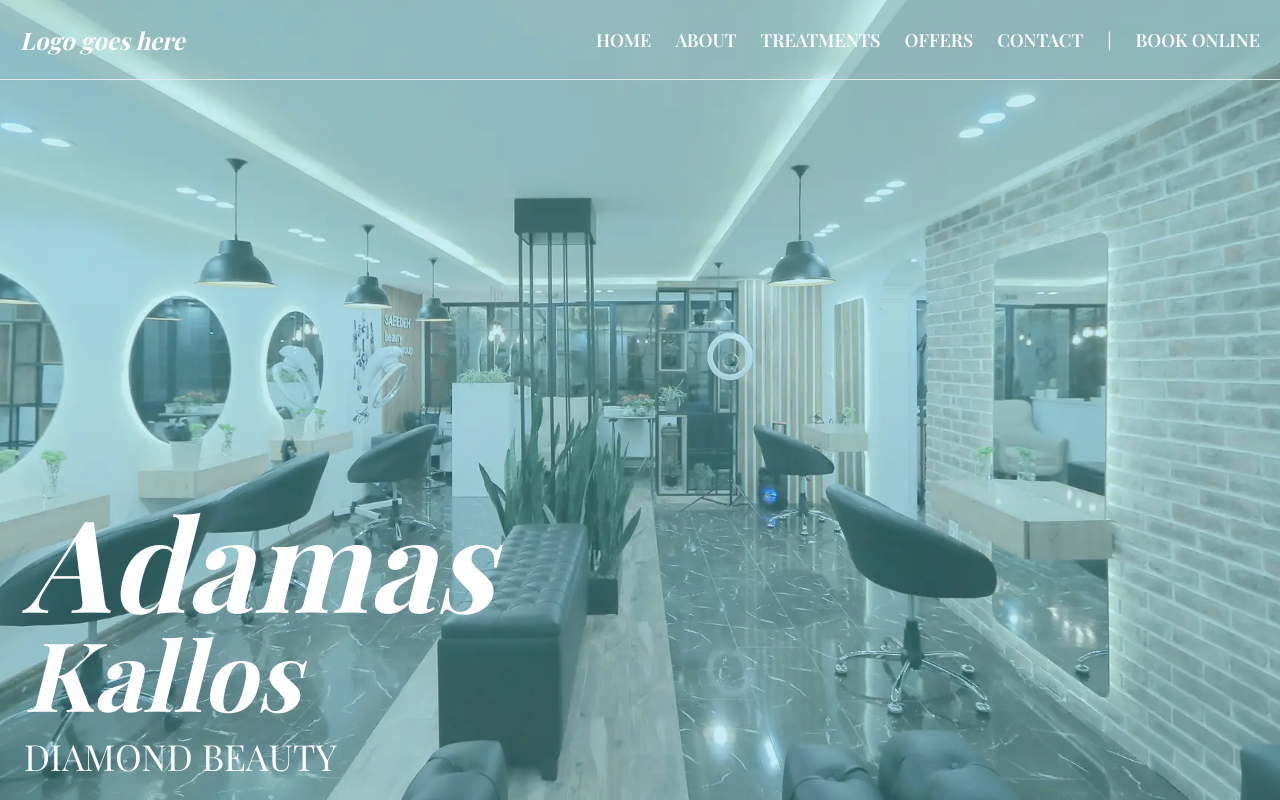
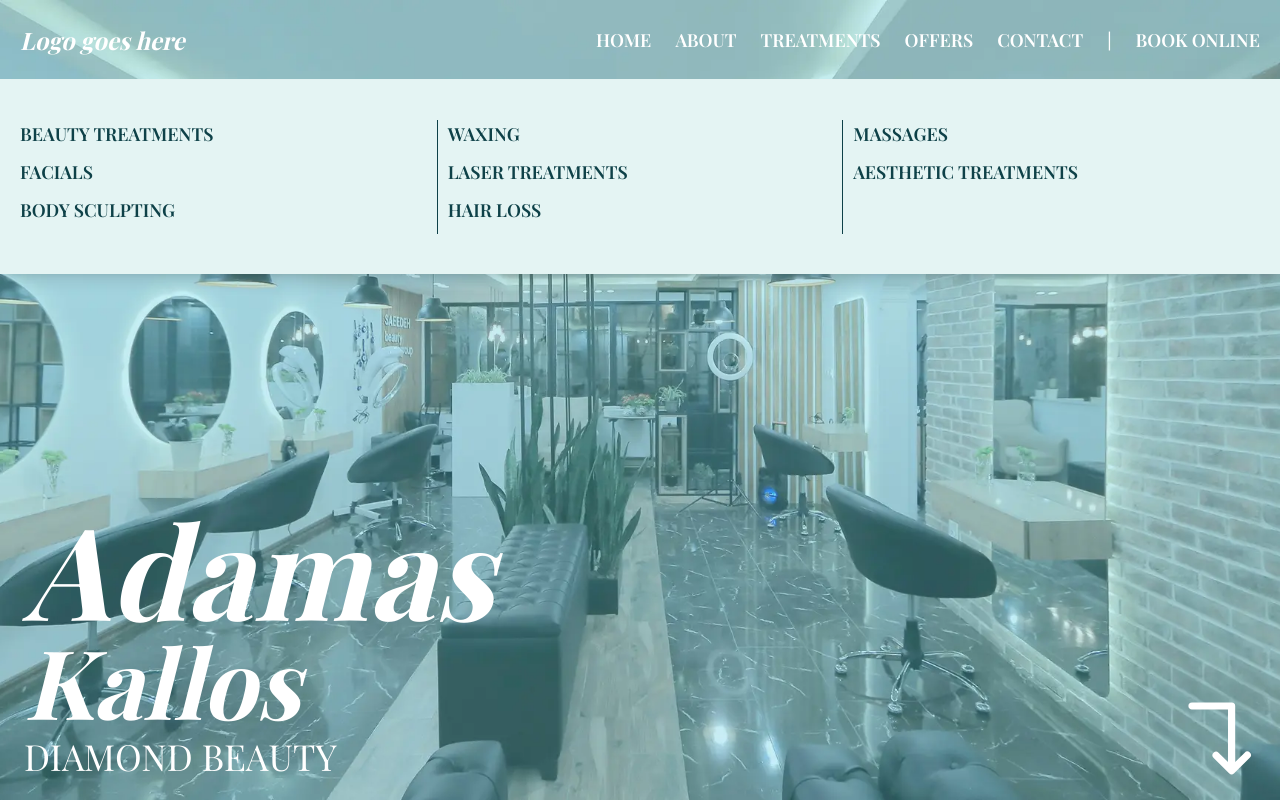
Before and after one commit to TashaRolland92/adamas-kallos, a React (Vite) app: page / in a window 1280 px wide. Built offline with nearby package versions, Linux system fonts and the light colour scheme; a web font is replaced by a local one.

Commit message:
new nav dropdown styles

```diff
--- a/src/components/Header.tsx
+++ b/src/components/Header.tsx
@@ -3,7 +3,7 @@ import Nav from "../components/Nav";
 
 const Header: React.FC = () => {
 	return (
-		<header className="flex justify-between items-center absolute top-0 left-0 right-0 w-full h-20 z-10 px-5 text-white border-b">
+		<header className="flex justify-between items-center absolute top-0 left-0 right-0 w-full h-20 z-10 px-5 text-white border-b border-babyblue">
 			<h1 className="playfair-italic-700 text-2xl">Logo goes here</h1>
 			<Nav />
 		</header>
--- a/src/components/Hero.tsx
+++ b/src/components/Hero.tsx
@@ -1,15 +1,16 @@
 import React from "react";
+import { HiMiniArrowTurnRightDown } from "react-icons/hi2";
 
 const Hero: React.FC = () => {
 	return (
 		<section className="hero-section relative h-screen w-full bg-hero-mobile md:bg-hero-desktop retina:md:bg-hero-4k bg-cover bg-center">
 			<div className="hero-content absolute left-0 bottom-0 text-white m-6">
 				<h1 className="playfair-italic-700 text-6xl sm:text-8xl md:text-9xl">Adamas</h1>
-				<h2 className="playfair-italic-700 text-4xl sm:text-6xl lg:text-8xl mb-4">Kallos</h2>
+				<h2 className="playfair-italic-700 text-4xl sm:text-6xl lg:text-8xl mb-2">Kallos</h2>
 				<h3 className="playfair uppercase text-2xl sm:text-4xl lg:6xl">Diamond Beauty</h3>
 			</div>
-			<button className="arrow-btn">
-				<i></i>
+			<button className="arrow-btn absolute bottom-4 right-2.5">
+				<HiMiniArrowTurnRightDown className="text-white text-8xl" />
 			</button>
 		</section>
 	);
--- a/src/components/Nav.tsx
+++ b/src/components/Nav.tsx
@@ -3,7 +3,8 @@ import { NavLink } from "react-router-dom";
 
 const Nav: React.FC = () => {
 	const [mobileOpen, setMobileOpen] = useState(false);
-	const [hoveredMenu, setHoveredMenu] = useState<string | null>(null);
+	const [hoveredMenu, setHoveredMenu] = useState<string | null>("treatments");
+
 	const navItems = [
 		"Home",
 		"About",
@@ -18,42 +19,63 @@ const Nav: React.FC = () => {
 	};
 
 	return (
-		<nav className="playfair-600 uppercase text-lg">
+		<nav className="relative playfair-600 uppercase text-lg">
 			{/* Desktop Menu */}
-			<ul className="hidden lg:flex gap-6 group">
-				<li className="transition-opacity duration-300 group-hover:opacity-50 hover:opacity-100">
-					<NavLink to="/">Home</NavLink>
+			<ul className="hidden lg:flex gap-6 group items-center">
+				<li className="transition-opacity duration-300 opacity-100 group-hover:opacity-50 hover:!opacity-100">
+					<NavLink to="/" className="flex items-center h-20">Home</NavLink>
 				</li>
-				<li className="transition-opacity duration-300 group-hover:opacity-50 hover:opacity-100">
-					<NavLink to="/about">About</NavLink>
+				<li className="transition-opacity duration-300 opacity-100 group-hover:opacity-50 hover:!opacity-100">
+					<NavLink to="/about" className="flex items-center h-20">About</NavLink>
 				</li>
 				<li
-					className="relative transition-opacity duration-300 group-hover:opacity-50 hover:opacity-100"
+					className="transition-opacity duration-300 opacity-100 group-hover:opacity-50 hover:!opacity-100"
 					onMouseEnter={() => setHoveredMenu("treatments")}
 					onMouseLeave={() => setHoveredMenu(null)}
 				>
-					<span className="cursor-pointer">Treatments</span>
-					<ul className={`absolute left-0 top-full bg-white shadow-lg p-2 ${hoveredMenu === "treatments" ? "block" : "hidden"}`}>
-						<li><NavLink to="/beauty-treatments">Beauty Treatments</NavLink></li>
-						<li><NavLink to="/waxing">Waxing</NavLink></li>
-						<li><NavLink to="/massages">Massages</NavLink></li>
-						<li><NavLink to="/facials">Facials</NavLink></li>
-					</ul>
+					<span className="cursor-pointer flex items-center h-20">Treatments</span>
+					{/* ORIGINAL hoveredMenu ternary ${hoveredMenu === "treatments" ? "opacity-100 visible translate-y-0" : "opacity-0 invisible -translate-y-4 pointer-events-none"} */}
+					<div className={`
+						submenu-container
+						fixed
+						left-0
+						right-0
+						w-screen
+						bg-babyblue
+						text-primaryContent
+						shadow-lg
+						transition-opacity
+						duration-300
+						ease-in-out
+						transform
+						${hoveredMenu === "treatments" ? "opacity-100 visible translate-y-0" : "opacity-100 visible translate-y-0"}
+					`}>
+						<div className="submenu w-full px-5 py-10 grid grid-cols-3 gap-x-2.5">
+							<NavLink to="/beauty-treatments" className="pb-2.5">Beauty Treatments</NavLink>
+							<NavLink to="/waxing" className="border-l border-r border-primaryContent pl-2.5 pb-2.5">Waxing</NavLink>
+							<NavLink to="/massages" className="pb-2.5">Massages</NavLink>
+							<NavLink to="/facials" className="pb-2.5">Facials</NavLink>
+							<NavLink to="/laser-treatments" className="border-l border-r border-primaryContent pl-2.5 pb-2.5">Laser Treatments</NavLink>
+							<NavLink to="/aesthetic-treatments" className="pb-2.5">Aesthetic Treatments</NavLink>
+							<NavLink to="/body-sculplting" className="pb-2.5">Body Sculpting</NavLink>
+							<NavLink to="/hair-loss" className="border-l border-r border-primaryContent pl-2.5 pb-2.5">Hair Loss</NavLink>
+						</div>
+					</div>
 				</li>
-				<li className="transition-opacity duration-300 group-hover:opacity-50 hover:opacity-100">
-					<NavLink to="/offers">Offers</NavLink>
+				<li className="transition-opacity duration-300 opacity-100 group-hover:opacity-50 hover:!opacity-100">
+					<NavLink to="/offers" className="flex items-center h-20">Offers</NavLink>
 				</li>
-				<li className="transition-opacity duration-300 group-hover:opacity-50 hover:opacity-100">
-					<NavLink to="/contact">Contact</NavLink>
+				<li className="transition-opacity duration-300 opacity-100 group-hover:opacity-50 hover:!opacity-100">
+					<NavLink to="/contact" className="flex items-center h-20">Contact</NavLink>
 				</li>
 				<li>|</li>
 				<li
-					className="relative transition-opacity duration-300 group-hover:opacity-50 hover:opacity-100"
+					className="relative transition-opacity duration-300 opacity-100 group-hover:opacity-50 hover:!opacity-100"
 					onMouseEnter={() => setHoveredMenu("booking")}
 					onMouseLeave={() => setHoveredMenu(null)}
 				>
-					<span className="cursor-pointer">Book Online</span>
-					<ul className={`absolute left-0 top-full bg-white shadow-lg p-2 ${hoveredMenu === "booking" ? "block" : "hidden"}`}>
+					<span className="cursor-pointer flex items-center h-20">Book Online</span>
+					<ul className={`absolute left-0 top-full bg-babyblue text-primaryContent shadow-lg p-2 ${hoveredMenu === "booking" ? "block" : "hidden"}`}>
 						<li><NavLink to="/booking">Book Now</NavLink></li>
 						<li><NavLink to="/contact">Call Us</NavLink></li>
 					</ul>
@@ -62,9 +84,9 @@ const Nav: React.FC = () => {
 
 			{/* Mobile Menu Button */}
 			<button onClick={toggleMobileMenu} className="lg:hidden flex flex-col justify-between w-8 h-6 relative z-30">
-				<div className={`bg-primaryContent h-1 w-full transition-transform duration-500 ${mobileOpen ? "rotate-45 translate-y-2.5" : ""}`}></div>
-				<div className={`bg-primaryContent h-1 w-full transition-opacity duration-500 ${mobileOpen ? "opacity-0" : ""}`}></div>
-				<div className={`bg-primaryContent h-1 w-full transition-transform duration-500 ${mobileOpen ? "-rotate-45 -translate-y-2.5" : ""}`}></div>
+				<div className={`h-1 w-full transition-transform duration-500 ${mobileOpen ? "bg-primaryContent rotate-45 translate-y-2.5" : "bg-white"}`}></div>
+				<div className={`h-1 w-full transition-opacity duration-500 ${mobileOpen ? "bg-primaryContent opacity-0" : "bg-white"}`}></div>
+				<div className={`h-1 w-full transition-transform duration-500 ${mobileOpen ? "bg-primaryContent -rotate-45 -translate-y-2.5" : "bg-white"}`}></div>
 			</button>
 
 			{/* Mobile Menu Overlay */}
@@ -76,7 +98,7 @@ const Nav: React.FC = () => {
 								{item}
 							</NavLink>
 							{index !== navItems.length - 1 && (
-								<div className={`h-[1px] bg-primaryContent transition-width duration-[2000ms] ${mobileOpen ? "w-full" : "w-0"}`}></div>
+								<div className={`border border-primaryContent transition-width duration-[2000ms] ${mobileOpen ? "w-full" : "w-0"}`}></div>
 							)}
 						</li>
 					))}
```
Also changed, not shown: src/assets/hero_mobile.webp.
